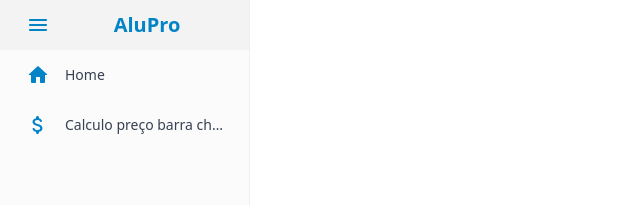
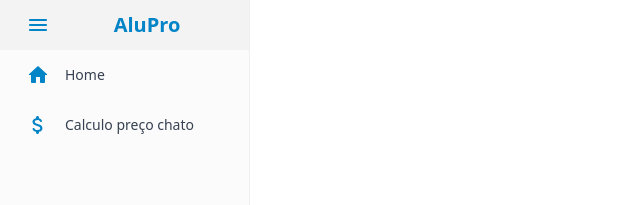
Before and after one commit to leogiraldimg/alupro, a React (Vite) app: page / in a window 1280 px wide. Shown: the top 205 px of the page, without its empty margins (0-640 px from the left). Built offline with nearby package versions, Linux system fonts and the light colour scheme.

Commit message:
refactor: muda nome item barra lateral

```diff
--- a/src/containers/Sidebar/index.tsx
+++ b/src/containers/Sidebar/index.tsx
@@ -53,7 +53,7 @@ const Sidebar: React.FC = () => {
                         onClick={() => setToggled(false)}
                         className="text-gray-700 text-sm"
                     >
-                        Calculo preço barra chata
+                        Calculo preço chato
                     </MenuItem>
                 </Menu>
             </SidebarComp>
```
